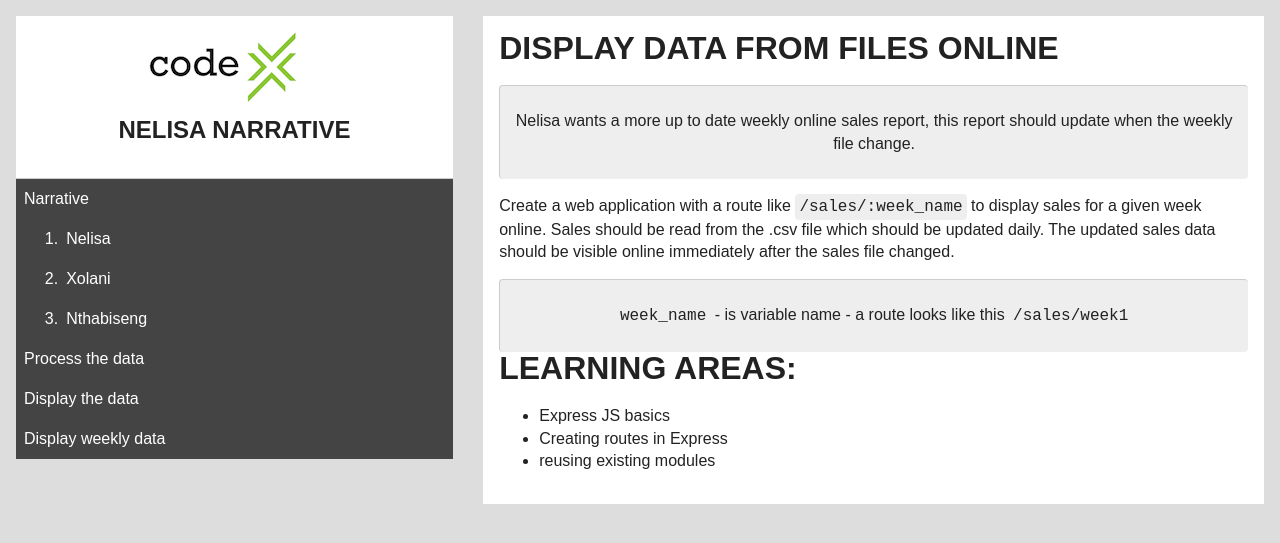
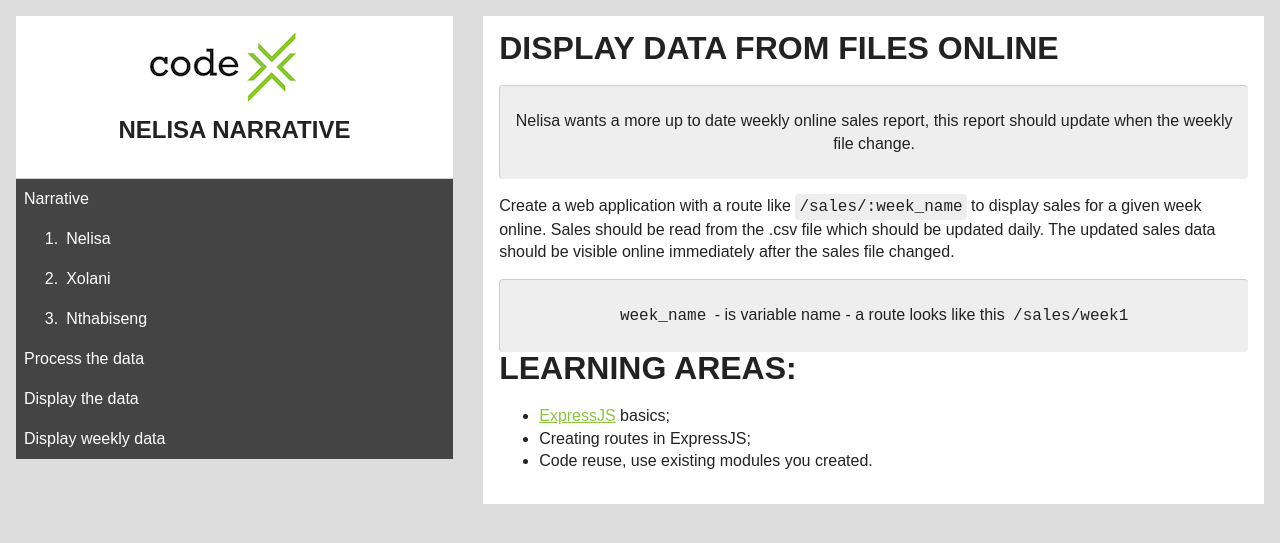
Before and after one commit to codex-academy/Nelisa, a Jekyll site: the page built from 3_Display_data_from_file_online.md, in a window 1280 px wide. Shown: the top 543 px of the page. Built offline with Jekyll 4.4.1, drawn with Linux system fonts in a browser that asks for light colours.

Commit message:
Update 3_Display_data_from_file_online.md
Added ExpressJS links

```diff
--- a/3_Display_data_from_file_online.md
+++ b/3_Display_data_from_file_online.md
@@ -13,6 +13,6 @@ Create a web application with a route like `/sales/:week_name` to display sales
 
 # Learning areas:
 
-* Express JS basics
-* Creating routes in Express
-* reusing existing modules
+* [ExpressJS](http://expressjs.com/) basics;
+* Creating routes in ExpressJS;
+* Code reuse, use existing modules you created.
```
